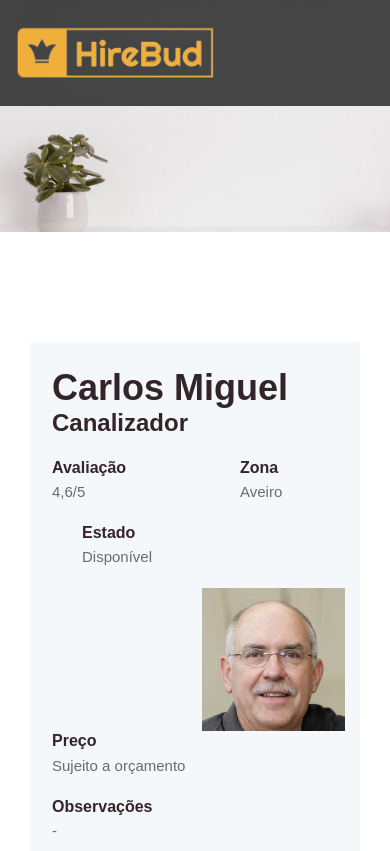
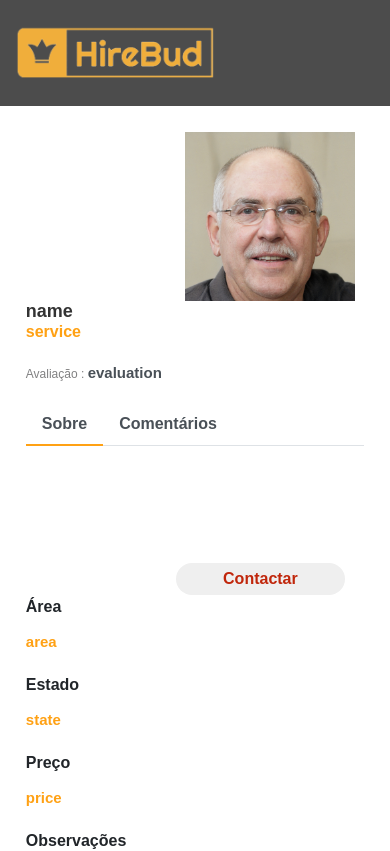
Before and after one commit to guilhermecsousa/HireBud, a React (Create React App) app in the folder hirebud/: page /service in a window 390 px wide. Shown: the top 851 px of the page. Built offline with nearby package versions, Linux system fonts and the light colour scheme; a web font is replaced by a local one.

Commit message:
Service inspect update

```diff
--- a/hirebud/public/css/style.css
+++ b/hirebud/public/css/style.css
@@ -310,7 +310,7 @@ Header section
 
 /*Hero section*/
 .hero-section {
-	height: 650px;
+	height: 700px;
 	padding-top: 200px;
 	margin-bottom: 150px;
 }
@@ -1517,3 +1517,100 @@ button {
 	color: #fff;
   }
   @import url("https://fonts.googleapis.com/css?family=Mukta:700");
+
+/*Service profile*/
+.emp-profile{
+    padding: 3%;
+    margin-top: 3%;
+    margin-bottom: 3%;
+    border-radius: 0.5rem;
+    background: #fff;
+}
+.profile-img{
+    text-align: center;
+}
+.profile-img img{
+    width: 70%;
+    height: 100%;
+}
+.profile-img .file {
+    position: relative;
+    overflow: hidden;
+    margin-top: -20%;
+    width: 70%;
+    border: none;
+    border-radius: 0;
+    font-size: 15px;
+    background: #212529b8;
+}
+.profile-img .file input {
+    position: absolute;
+    opacity: 0;
+    right: 0;
+    top: 0;
+}
+.profile-head h5{
+    color: #333;
+}
+.profile-head h6{
+    color: #FFA114;
+}
+.profile-edit-btn{
+    border: none;
+    border-radius: 1.5rem;
+    width: 50%;
+    padding: 2%;
+    font-weight: 600;
+    color: #c0260b;
+	cursor: pointer;
+	margin-top: 100px;
+	margin-left: 150px;
+}
+.proile-rating{
+    font-size: 12px;
+    color: #818182;
+    margin-top: 5%;
+}
+.proile-rating span{
+    color: #495057;
+    font-size: 15px;
+    font-weight: 600;
+}
+.profile-head .nav-tabs{
+    margin-bottom:5%;
+}
+.profile-head .nav-tabs .nav-link{
+    font-weight:600;
+	border: none;
+	color: #495057;
+}
+.profile-head .nav-tabs .nav-link.active{
+    border: none;
+    border-bottom:2px solid #FFA114;
+}
+.profile-work{
+    padding: 14%;
+    margin-top: -15%;
+}
+.profile-work p{
+    font-size: 12px;
+    color: #818182;
+    font-weight: 600;
+    margin-top: 10%;
+}
+.profile-work a{
+    text-decoration: none;
+    color: #495057;
+    font-weight: 600;
+    font-size: 14px;
+}
+.profile-work ul{
+    list-style: none;
+}
+.profile-tab label{
+    font-weight: 600;
+}
+.profile-tab p{
+    font-weight: 600;
+    color: #FFA114;
+}
--- a/hirebud/src/screens/list.js
+++ b/hirebud/src/screens/list.js
@@ -144,7 +144,6 @@ class List extends Component {
                             </div>
                         </div>
                     </div>
-                    <div class="copyright">Copyright &copy;<script>document.write(new Date().getFullYear());</script> All rights reserved | This template is made with <i class="fa fa-heart-o" aria-hidden="true"></i> by <a href="https://colorlib.com" target="_blank">Colorlib</a></div>
                 </div>
             </footer>
 	    </div>
--- a/hirebud/src/screens/profile.js
+++ b/hirebud/src/screens/profile.js
@@ -86,7 +86,6 @@ class Profile extends Component {
                                     </ul>
                                 </div>
                             </div>
-                        <div class="copyright">Copyright &copy;<script>document.write(new Date().getFullYear());</script> All rights reserved | This template is made with <i class="fa fa-heart-o" aria-hidden="true"></i> by <a href="https://colorlib.com" target="_blank">Colorlib</a></div>
                     </div>
                 </div>
             </footer>
--- a/hirebud/src/screens/service.js
+++ b/hirebud/src/screens/service.js
@@ -7,6 +7,7 @@ class Service extends Component {
         data: null,
       };
     }
+
     componentDidMount() {
 
     }
@@ -25,54 +26,78 @@ class Service extends Component {
                     </div>
                 </nav>
             </header>
-
-            <section class="page-top-section set-bg" style={{backgroundImage:"url(img/plant.jpg)"}}>
-                <div class="page-top-warp">
-
-                </div>
-            </section>
-
             <section class="blog-section spad">
                 <div class="container">
                     <div class="blog-item feature-blog;">
-                            <div class="col-lg-6">
-                                <div class="blog-text">
-                                    <h2>Carlos Miguel</h2>
-                                    <h4>Canalizador</h4>
-                                    <div class="row">
-                                        <div class="col-6 col-sm-4 col-md-3 col-lg-2">
-                                            <div class="pf-box">
-                                                <h6>Avaliação</h6>
-                                                <p>4,6/5</p>
-                                            </div>
-                                        </div>
-                                        <div class="col-6 col-sm-4 col-md-3 col-lg-2">
-                                            <div class="pf-box" style={{marginLeft: 30}}>
-                                                <h6>Zona</h6>
-                                                <p>Aveiro</p>
-                                            </div>
-                                        </div>
-                                        <div class="col-6 col-sm-4 col-md-3 col-lg-2">
-                                            <div class="pf-box" style={{marginLeft: 30}}>
-                                                <h6>Estado</h6>
-                                                <p>Disponível</p>
-                                            </div>
-                                        </div>
-                                        <div class="col-lg-6">
+                        <div class="container emp-profile">
+                            <form method="post">
+                                <div class="row">
+                                    <div class="col-md-4">
+                                        <div class="profile-img">
                                             <img src="img/person1.jpeg"/>
                                         </div>
                                     </div>
-                                    <div class="pf-box">
-                                        <h6>Preço</h6>
-                                        <p>Sujeito a orçamento</p>
+                                    <div class="col-md-6">
+                                        <div class="profile-head">
+                                                    <h5>name</h5>
+                                                    <h6>service</h6>
+                                                    <p class="proile-rating">Avaliação : <span>evaluation</span></p>
+                                            <ul class="nav nav-tabs" id="myTab" role="tablist">
+                                                <li class="nav-item">
+                                                    <a class="nav-link active" id="home-tab" data-toggle="tab" href="#home" role="tab" aria-controls="home" aria-selected="true">Sobre</a>
+                                                </li>
+                                                <li class="nav-item">
+                                                    <a class="nav-link" id="profile-tab" data-toggle="tab" href="#profile" role="tab" aria-controls="profile" aria-selected="false">Comentários</a>
+                                                </li>
+                                            </ul>
+                                        </div>
                                     </div>
-                                    <div class="pf-box">
-                                        <h6>Observações</h6>
-                                        <p> - </p>
+                                </div>
+                                <div class="row">
+                                    <div class="col-md-4">
+                                        <input type="submit" class="profile-edit-btn" name="btnAddMore" value="Contactar"/>
                                     </div>
-                                    <button class="site-btn">Contactar</button>
+                                    <div class="col-md-8">
+                                        <div class="tab-content profile-tab" id="myTabContent">
+                                            <div class="tab-pane fade show active" id="home" role="tabpanel" aria-labelledby="home-tab">
+                                                <div class="row">
+                                                    <div class="col-md-6">
+                                                        <label>Área</label>
+                                                    </div>
+                                                    <div class="col-md-6">
+                                                        <p>area</p>
+                                                    </div>
+                                                </div>
+                                                <div class="row">
+                                                    <div class="col-md-6">
+                                                        <label>Estado</label>
+                                                    </div>
+                                                    <div class="col-md-6">
+                                                        <p>state</p>
+                                                    </div>
+                                                </div>
+                                                <div class="row">
+                                                    <div class="col-md-6">
+                                                        <label>Preço</label>
+                                                    </div>
+                                                    <div class="col-md-6">
+                                                        <p>price</p>
+                                                    </div>
+                                                </div>
+                                                <div class="row">
+                                                    <div class="col-md-6">
+                                                        <label>Observações</label>
+                                                    </div>
+                                                    <div class="col-md-6">
+                                                        <p>obs</p>
+                                                    </div>
+                                                </div>
+                                            </div>
+                                        </div>
+                                    </div>
                                 </div>
-                            </div>
+                            </form>
+                        </div>
                     </div>
 
                     <div class="row bootstrap snippets">
@@ -89,7 +114,7 @@ class Service extends Component {
                                                     <span class="text-muted pull-right">
                                                         <small class="text-muted">há 45 minutos</small>
                                                     </span>
-                                                    <strong class="text-success">@Luís Gomes Ribeiro</strong>
+                                                    <strong class="text-success" >@Luís Gomes Ribeiro</strong>
                                                     <p>Excelente profissional</p>
                                                 </div>
                                             </li>
@@ -128,7 +153,7 @@ class Service extends Component {
                         </div>
                     </div>
 
-                    <div class="section-title">
+                    <div class="section-title" style={{marginTop:200}}>
                         <h5>Semelhantes</h5>
                     </div>
                     <div class="row">
@@ -222,7 +247,6 @@ class Service extends Component {
                             </div>
                         </div>
                     </div>
-                    <div class="copyright">Copyright &copy;<script>document.write(new Date().getFullYear());</script> All rights reserved | This template is made with <i class="fa fa-heart-o" aria-hidden="true"></i> by <a href="https://colorlib.com" target="_blank">Colorlib</a></div>
                 </div>
             </footer>
 	    </div>
```
Also changed, not shown: hirebud/src/screens/main.js (+4 -5 lines), hirebud/public/css/bootstrap.min.css, hirebud/public/img/plant.jpg, 1 other file (tests, documents, lock files or other folders).
